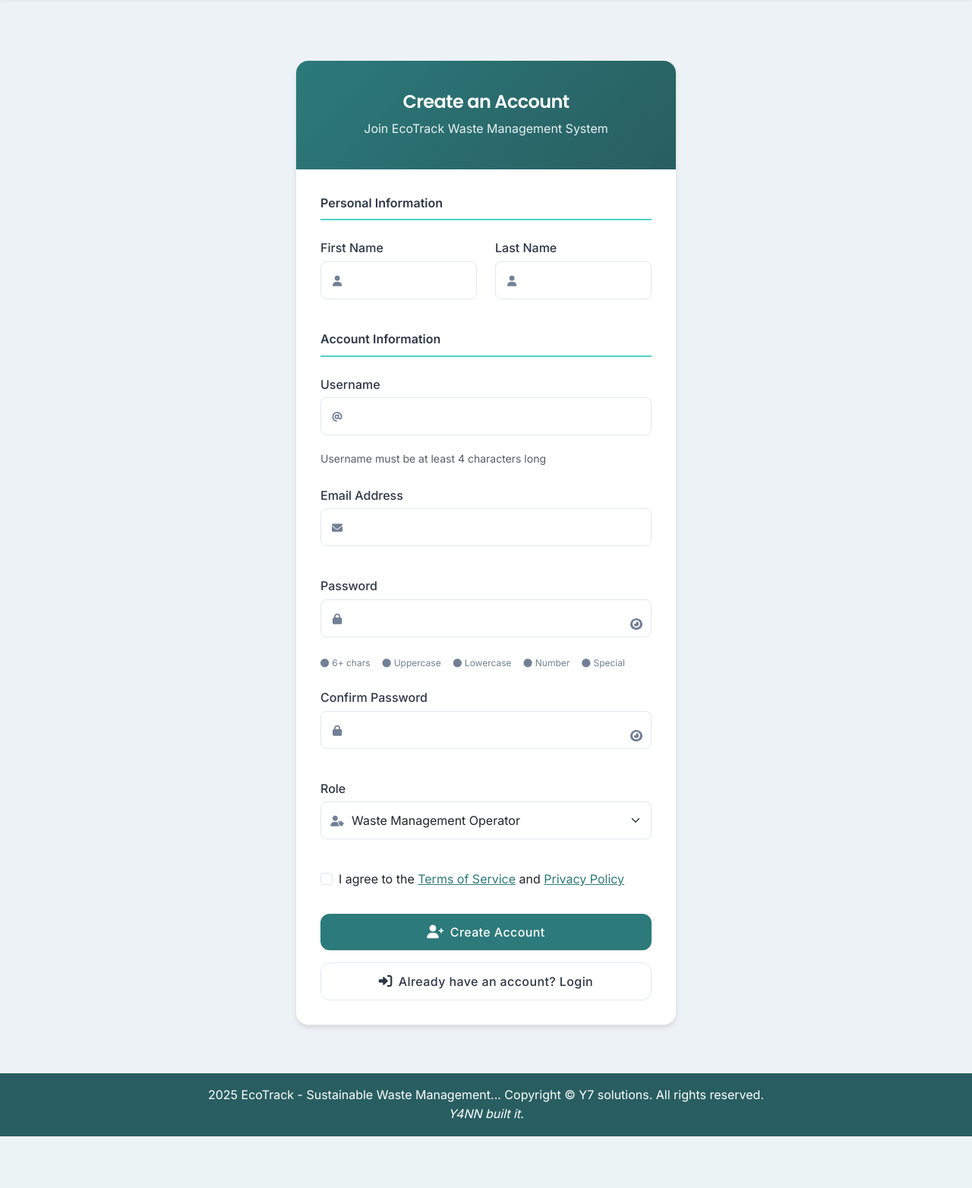
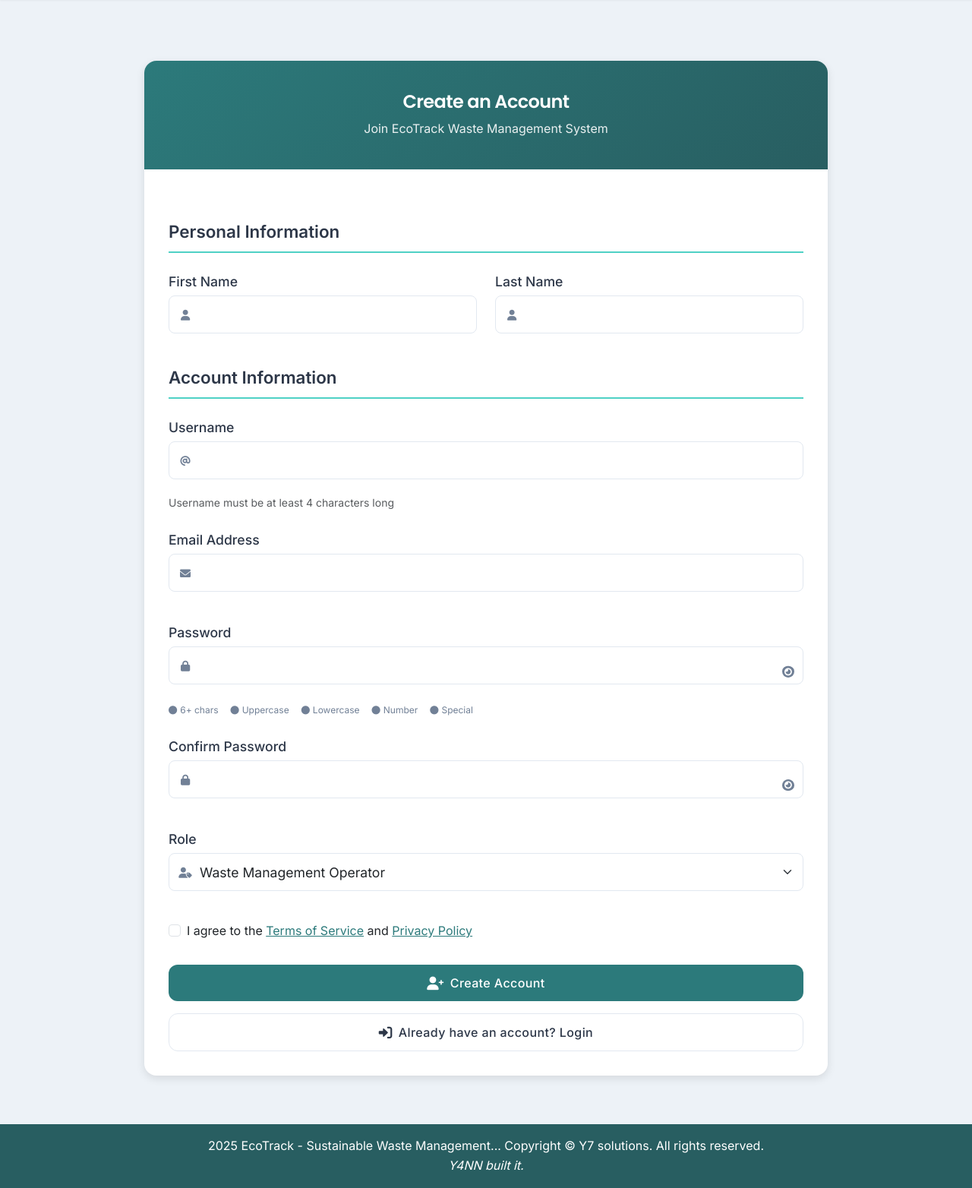
Before and after one commit to Y4NN777/EcoTrack, a Flask app: page /register in a window 1280 px wide. Shown: the part 81-1645 px from the top of the page at 76% size. Before the commit the page ends 1577 px from the top, so only its background shows below. Run offline with Flask 3, Linux system fonts and the light colour scheme; some libraries are stand-ins or nearby versions.

Commit message:
Refining forms

```diff
--- a/static/css/styles.css
+++ b/static/css/styles.css
@@ -353,11 +353,15 @@
 .form-label {
     color: var(--text-dark);
     font-weight: 500;
+    font-size: 1.1rem;
     margin-bottom: var(--spacing-xs);
 }
 
 .form-control,
 .form-select {
+    font-size: 1.1rem;
+    height: 50px;
+    padding-left: 2.5rem;
     border: 1px solid var(--border-color);
     border-radius: 8px;
     padding: 0.75rem;
@@ -411,6 +415,7 @@
     background-color: var(--text-dark);
     transform: translateY(-1px);
 }
+
 
 /* Form Layout */
 .mb-3 {
@@ -858,7 +863,6 @@
    ========================================================================== */
 .auth-card {
     max-width: 500px;
-    margin: 2rem auto;
     box-shadow: 0 4px 6px rgba(0, 0, 0, 0.1);
 }
 
@@ -901,7 +905,7 @@
     background: var(--background-card);
     border-radius: 16px;
     border: none;
-    box-shadow: 0 4px 6px rgba(0, 0, 0, 0.1);
+    box-shadow: 0 4px 12px rgba(0, 0, 0, 0.1);
     overflow: hidden;
     margin-top: 2rem;
     margin-bottom: 2rem;
@@ -910,26 +914,33 @@
 .auth-header {
     background: linear-gradient(135deg, var(--primary-color) 0%, var(--primary-dark) 100%);
     color: white;
-    padding: 2rem;
+    padding: 0rem;
+    margin-bottom: 2rem;
     text-align: center;
+    width: 100%;
 }
 
 .auth-header h4 {
     font-family: 'Poppins', sans-serif;
     font-weight: 600;
-    margin-bottom: 0.5rem;
+    font-size: 2rem;
+    margin-bottom: 1rem;
 }
 
 .auth-header p {
     opacity: 0.9;
+    font-size: 2rem;
     margin-bottom: 0;
 }
 
 .auth-body {
-    padding: 2rem;
+    padding: 3rem;
 }
 
+
+
 .section-title {
+    font-size: 1.4rem;
     font-weight: 600;
     color: var(--text-dark);
     margin-bottom: 1.5rem;
@@ -945,7 +956,8 @@
 
 .input-icon {
     position: absolute;
-    left: 12px;
+    font-size: 1.2rem;
+    left: 1rem;
     top: 50%;
     transform: translateY(-85%);
     color: var(--text-light);
@@ -992,8 +1004,8 @@
     align-items: center;
     gap: 12px;
     padding: 0;
-    margin: 8px 0 0 0;
-    font-size: 0.75rem;
+    margin: 1rem 0 0 0;
+    font-size: 1rem;
     white-space: nowrap;
     overflow-x: auto;
     scrollbar-width: none; /* Firefox */
--- a/templates/auth/register.html
+++ b/templates/auth/register.html
@@ -3,8 +3,8 @@
 {% block title %}Register{% endblock %}
 
 {% block content %}
-<div class="container">
-    <div class="auth-card">
+<div class="container-fluid">
+    <div class="auth-card" style="max-width: 900px;">
         <div class="auth-header">
             <h4>Create an Account</h4>
             <p>Join EcoTrack Waste Management System</p>
--- a/templates/reporting/reports.html
+++ b/templates/reporting/reports.html
@@ -1,5 +1,5 @@
 {% extends "base.html" %} {% block content %}
-<div class="container">
+<div class="container-fluid" style="max-width: 1300px;">
   <div class="row mb-4">
     <div class="col-12">
       <h1 class="text-center mb-4">Reports</h1>
```
Also changed, not shown: instance/wms.db, 1 other file.
